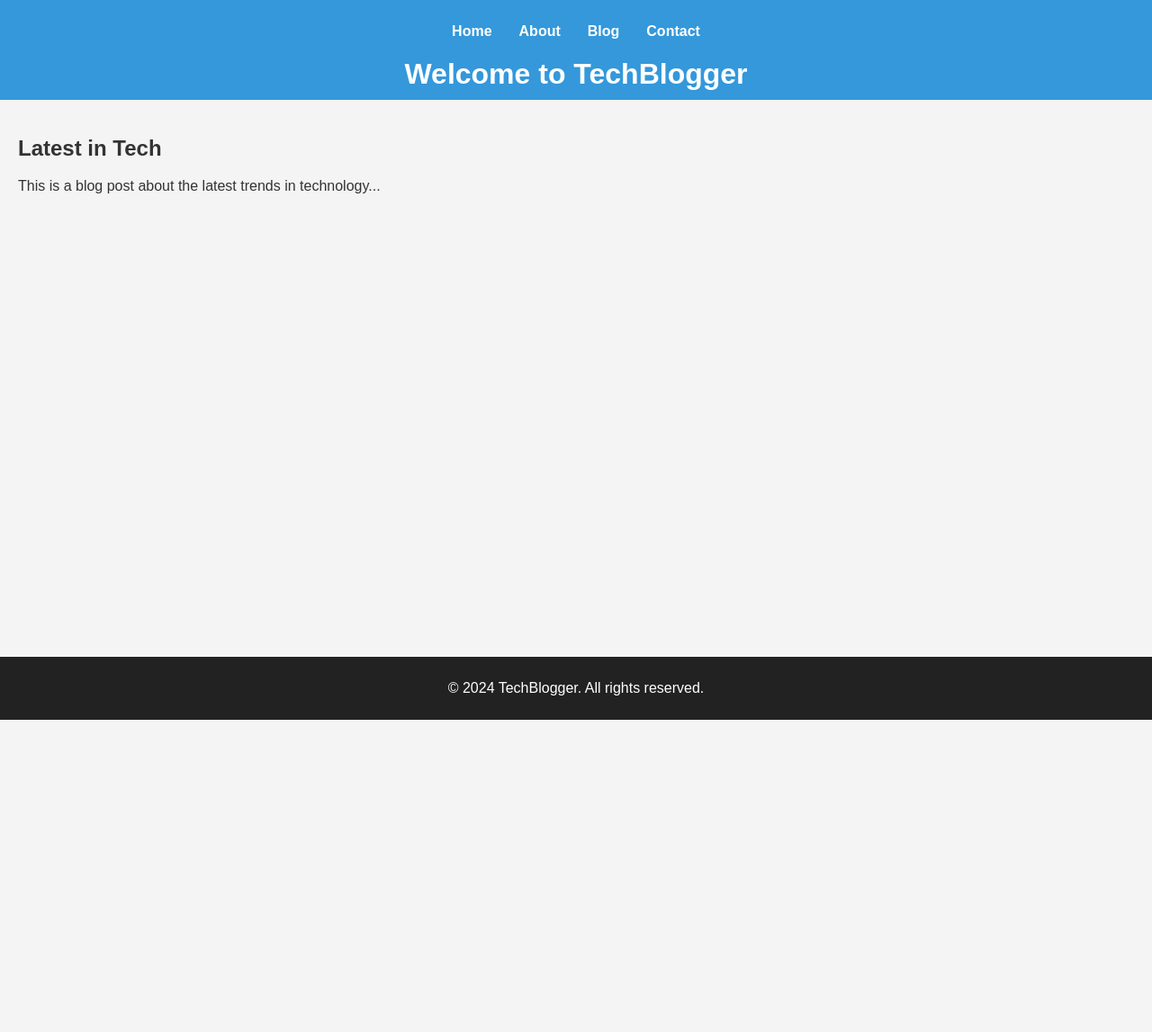
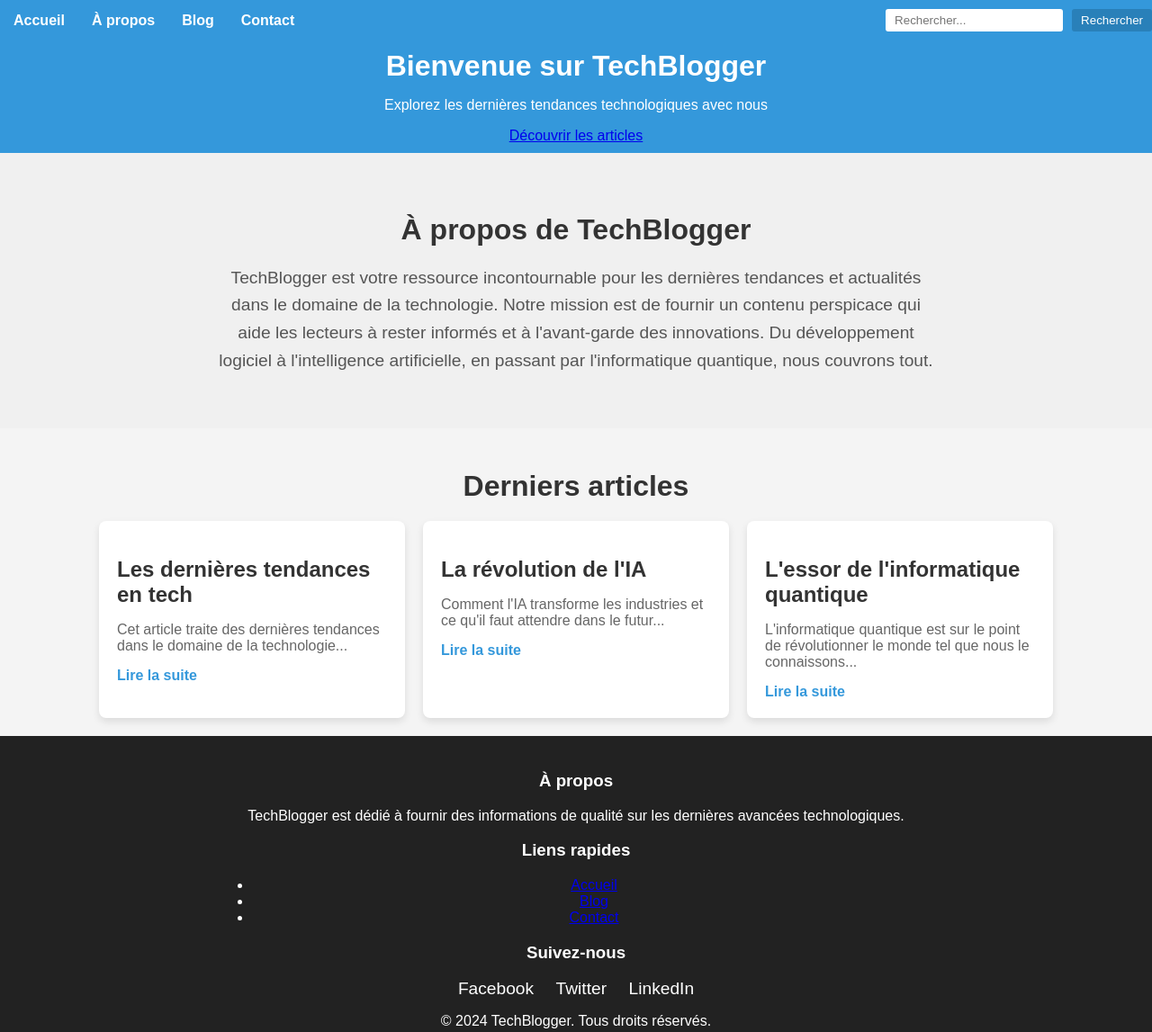
Before and after one commit to Dralis63/TechBlogger, a website: page index.html in a window 1280 px wide. Shown: the whole page at 90% size. Before the commit the page ends 800 px from the top, so only its background shows below. Drawn offline with nearby package versions, Linux system fonts and the light colour scheme; files that its build step writes are made by us from their sources.

Commit message:
add articles

```diff
--- a/gulpfile.js
+++ b/gulpfile.js
@@ -2,6 +2,7 @@ const gulp = require('gulp');
 const sass = require('gulp-sass')(require('sass'));
 const postcss = require('gulp-postcss');
 const autoprefixer = require('autoprefixer');
+const imagemin = require('gulp-imagemin');
 
 // Tâche pour compiler le SCSS en CSS avec autoprefixer
 function compileSass() {
@@ -12,8 +13,7 @@ function compileSass() {
 }
 
 // Tâche pour optimiser les images
-async function optimizeImages() {
-    const imagemin = (await import('gulp-imagemin')).default;
+function optimizeImages() {
     return gulp.src('src/images/*')
         .pipe(imagemin())
         .pipe(gulp.dest('dist/images'));
--- a/index.html
+++ b/index.html
@@ -1,34 +1,91 @@
 <!DOCTYPE html>
-<html lang="en">
+<html lang="fr">
 
 <head>
     <meta charset="UTF-8">
     <meta name="viewport" content="width=device-width, initial-scale=1.0">
-    <title>TechBlogger</title>
-    <link rel="stylesheet" href="css/style.css">
+    <title>TechBlogger - Accueil</title>
+    <link rel="stylesheet" href="src/css/style.css">
 </head>
 
 <body>
     <header class="header">
         <nav class="header__nav">
             <ul class="header__nav-list">
-                <li class="header__nav-item"><a href="#" class="header__nav-link">Home</a></li>
-                <li class="header__nav-item"><a href="#" class="header__nav-link">About</a></li>
+                <li class="header__nav-item"><a href="index.html" class="header__nav-link">Accueil</a></li>
+                <li class="header__nav-item"><a href="#" class="header__nav-link">À propos</a></li>
                 <li class="header__nav-item"><a href="#" class="header__nav-link">Blog</a></li>
                 <li class="header__nav-item"><a href="#" class="header__nav-link">Contact</a></li>
             </ul>
+            <div class="header__search">
+                <input type="text" class="header__search-input" placeholder="Rechercher...">
+                <button class="header__search-button">Rechercher</button>
+            </div>
         </nav>
-        <h1 class="header__title">Welcome to TechBlogger</h1>
+        <div class="header__hero">
+            <h1 class="header__title">Bienvenue sur TechBlogger</h1>
+            <p class="header__subtitle">Explorez les dernières tendances technologiques avec nous</p>
+            <a href="#articles" class="header__cta">Découvrir les articles</a>
+        </div>
     </header>
+
+    <section class="about">
+        <div class="about__container">
+            <h2 class="about__title">À propos de TechBlogger</h2>
+            <p class="about__content">TechBlogger est votre ressource incontournable pour les dernières tendances et actualités dans le domaine de la technologie. Notre mission est de fournir un contenu perspicace qui aide les lecteurs à rester informés et à l'avant-garde des innovations. Du développement logiciel à l'intelligence artificielle, en passant par l'informatique quantique, nous couvrons tout.</p>
+        </div>
+    </section>
+
     <main class="main">
-        <article class="main__article">
-            <h2 class="main__article-title">Latest in Tech</h2>
-            <p class="main__article-content">This is a blog post about the latest trends in technology...</p>
-        </article>
+        <h2 class="main__section-title" id="articles">Derniers articles</h2>
+        <div class="article-cards">
+            <article class="article-card">
+                <h2 class="article-card__title">Les dernières tendances en tech</h2>
+                <p class="article-card__content">Cet article traite des dernières tendances dans le domaine de la technologie...</p>
+                <a href="src/articles/article1.html" class="article-card__read-more">Lire la suite</a>
+            </article>
+            <article class="article-card">
+                <h2 class="article-card__title">La révolution de l'IA</h2>
+                <p class="article-card__content">Comment l'IA transforme les industries et ce qu'il faut attendre dans le futur...</p>
+                <a href="src/articles/article2.html" class="article-card__read-more">Lire la suite</a>
+            </article>
+            <article class="article-card">
+                <h2 class="article-card__title">L'essor de l'informatique quantique</h2>
+                <p class="article-card__content">L'informatique quantique est sur le point de révolutionner le monde tel que nous le connaissons...</p>
+                <a href="src/articles/article3.html" class="article-card__read-more">Lire la suite</a>
+            </article>
+        </div>
     </main>
+
     <footer class="footer">
-        <p class="footer__content">&copy; 2024 TechBlogger. All rights reserved.</p>
+        <div class="footer__content">
+            <div class="footer__columns">
+                <div class="footer__column">
+                    <h3 class="footer__column-title">À propos</h3>
+                    <p>TechBlogger est dédié à fournir des informations de qualité sur les dernières avancées technologiques.</p>
+                </div>
+                <div class="footer__column">
+                    <h3 class="footer__column-title">Liens rapides</h3>
+                    <ul class="footer__links">
+                        <li><a href="#">Accueil</a></li>
+                        <li><a href="#">Blog</a></li>
+                        <li><a href="#">Contact</a></li>
+                    </ul>
+                </div>
+                <div class="footer__column">
+                    <h3 class="footer__column-title">Suivez-nous</h3>
+                    <div class="footer__social">
+                        <a href="#" class="footer__social-link">Facebook</a>
+                        <a href="#" class="footer__social-link">Twitter</a>
+                        <a href="#" class="footer__social-link">LinkedIn</a>
+                    </div>
+                </div>
+            </div>
+            <p class="footer__copyright">&copy; 2024 TechBlogger. Tous droits réservés.</p>
+        </div>
     </footer>
+
+    <script src="src/js/main.js"></script>
 </body>
 
 </html>
--- a/src/css/styles.css
+++ /dev/null
@@ -1,62 +0,0 @@
-body {
-  font-family: Arial, sans-serif;
-  background-color: #f4f4f4;
-  color: #333;
-  margin: 0;
-  padding: 0;
-}
-
-.header {
-  background-color: #3498db;
-  color: white;
-  padding: 10px 0;
-  text-align: center;
-}
-.header__nav {
-  margin-bottom: 20px;
-}
-.header__nav-list {
-  list-style: none;
-  padding: 0;
-  display: flex;
-  justify-content: center;
-}
-.header__nav-item {
-  margin: 0 15px;
-}
-.header__nav-link {
-  color: white;
-  text-decoration: none;
-  font-weight: bold;
-}
-.header__nav-link:hover {
-  text-decoration: underline;
-}
-.header__title {
-  margin: 0;
-}
-
-.main {
-  padding: 20px;
-}
-.main__article {
-  margin-bottom: 20px;
-}
-.main__article-title {
-  font-size: 1.5em;
-  margin-bottom: 10px;
-}
-.main__article-content {
-  font-size: 1em;
-  line-height: 1.5;
-}
-
-.footer {
-  background-color: #222;
-  color: white;
-  text-align: center;
-  padding: 10px 0;
-  position: absolute;
-  width: 100%;
-  bottom: 0;
-}
--- /dev/null
+++ b/src/scss/style.scss
@@ -0,0 +1,254 @@
+// Variables
+$primary-color: #3498db;
+$secondary-color: #2ecc71;
+$font-stack: Arial, sans-serif;
+
+// Base Styles
+body {
+    font-family: $font-stack;
+    background-color: #f4f4f4;
+    color: #333;
+    margin: 0;
+    padding: 0;
+}
+
+.header {
+    background-color: $primary-color;
+    color: white;
+    padding: 10px 0;
+    text-align: center;
+
+    &__nav {
+        margin-bottom: 20px;
+        display: flex;
+        justify-content: space-between;
+        align-items: center;
+
+        &-list {
+            list-style: none;
+            padding: 0;
+            display: flex;
+            justify-content: center;
+            margin: 0;
+        }
+
+        &-item {
+            margin: 0 15px;
+        }
+
+        &-link {
+            color: white;
+            text-decoration: none;
+            font-weight: bold;
+            position: relative;
+            padding: 5px 0;
+
+            &:hover {
+                color: #f8f8f8;
+            }
+
+            &::after {
+                content: '';
+                display: block;
+                width: 0;
+                height: 2px;
+                background: white;
+                transition: width .3s;
+                position: absolute;
+                bottom: -5px;
+                left: 0;
+            }
+
+            &:hover::after {
+                width: 100%;
+            }
+        }
+    }
+
+    &__search {
+        display: flex;
+        align-items: center;
+
+        &-input {
+            padding: 5px 10px;
+            border: none;
+            border-radius: 3px;
+            margin-right: 10px;
+        }
+
+        &-button {
+            padding: 5px 10px;
+            border: none;
+            border-radius: 3px;
+            background-color: #2980b9;
+            color: white;
+            cursor: pointer;
+            transition: background-color .3s;
+
+            &:hover {
+                background-color: #3498db;
+            }
+        }
+    }
+
+    &__title {
+        margin: 20px 0 0;
+    }
+}
+
+.about {
+    background-color: #f0f0f0;
+    padding: 40px 20px;
+
+    &__container {
+        max-width: 800px;
+        margin: 0 auto;
+        text-align: center;
+    }
+
+    &__title {
+        font-size: 2em;
+        margin-bottom: 20px;
+    }
+
+    &__content {
+        font-size: 1.2em;
+        line-height: 1.6;
+        color: #555;
+    }
+}
+
+.main {
+    padding: 20px;
+
+    &__section-title {
+        font-size: 2em;
+        text-align: center;
+        margin-bottom: 20px;
+    }
+}
+
+.article-cards {
+    display: flex;
+    flex-wrap: wrap;
+    gap: 20px;
+    justify-content: center;
+    margin-top: 20px;
+}
+
+.article-card {
+    background-color: white;
+    border-radius: 8px;
+    box-shadow: 0 4px 8px rgba(0, 0, 0, 0.1);
+    padding: 20px;
+    max-width: 300px;
+    text-align: left;
+    transition: transform .3s;
+
+    &:hover {
+        transform: translateY(-5px);
+    }
+
+    &__title {
+        font-size: 1.5em;
+        margin-bottom: 10px;
+    }
+
+    &__content {
+        font-size: 1em;
+        color: #666;
+        margin-bottom: 15px;
+    }
+
+    &__read-more {
+        text-decoration: none;
+        color: $primary-color;
+        font-weight: bold;
+
+        &:hover {
+            text-decoration: underline;
+        }
+    }
+}
+
+.article-detail {
+    padding: 20px;
+    max-width: 800px;
+    margin: 0 auto;
+    text-align: left;
+
+    &__title {
+        font-size: 2em;
+        margin-bottom: 20px;
+    }
+
+    &__content {
+        font-size: 1.2em;
+        line-height: 1.6;
+    }
+}
+
+.comments {
+    margin-top: 40px;
+    text-align: center;
+
+    &__title {
+        font-size: 1.8em;
+        margin-bottom: 20px;
+    }
+
+    &__form {
+        max-width: 600px;
+        margin: 0 auto;
+    }
+
+    &__textarea {
+        width: 100%;
+        height: 100px;
+        padding: 10px;
+        border-radius: 5px;
+        border: 1px solid #ddd;
+        margin-bottom: 15px;
+    }
+
+    &__submit {
+        padding: 10px 20px;
+        background-color: $secondary-color;
+        border: none;
+        border-radius: 5px;
+        color: white;
+        cursor: pointer;
+        transition: background-color .3s;
+
+        &:hover {
+            background-color: darken($secondary-color, 10%);
+        }
+    }
+}
+
+.footer {
+    background-color: #222;
+    color: white;
+    padding: 20px 0;
+    text-align: center;
+
+    &__content {
+        max-width: 800px;
+        margin: 0 auto;
+    }
+
+    &__social {
+        margin-top: 10px;
+
+        &-link {
+            color: white;
+            margin: 0 10px;
+            text-decoration: none;
+            font-size: 1.2em;
+
+            &:hover {
+                color: $primary-color;
+            }
+        }
+    }
+}
--- a/src/scss/styles.scss
+++ /dev/null
@@ -1,76 +0,0 @@
-// Variables
-$primary-color: #3498db;
-$font-stack: Arial, sans-serif;
-
-// Base Styles
-body {
-    font-family: $font-stack;
-    background-color: #f4f4f4;
-    color: #333;
-    margin: 0;
-    padding: 0;
-}
-
-.header {
-    background-color: $primary-color;
-    color: white;
-    padding: 10px 0;
-    text-align: center;
-
-    &__nav {
-        margin-bottom: 20px;
-
-        &-list {
-            list-style: none;
-            padding: 0;
-            display: flex;
-            justify-content: center;
-        }
-
-        &-item {
-            margin: 0 15px;
-        }
-
-        &-link {
-            color: white;
-            text-decoration: none;
-            font-weight: bold;
-
-            &:hover {
-                text-decoration: underline;
-            }
-        }
-    }
-
-    &__title {
-        margin: 0;
-    }
-}
-
-.main {
-    padding: 20px;
-
-    &__article {
-        margin-bottom: 20px;
-    }
-
-    &__article-title {
-        font-size: 1.5em;
-        margin-bottom: 10px;
-    }
-
-    &__article-content {
-        font-size: 1em;
-        line-height: 1.5;
-    }
-}
-
-.footer {
-    background-color: #222;
-    color: white;
-    text-align: center;
-    padding: 10px 0;
-    position: absolute;
-    width: 100%;
-    bottom: 0;
-}
```
Also changed, not shown: src/articles/article1.html (added, +53 -0 lines), src/articles/article2.html (added, +53 -0 lines), src/articles/article3.html (added, +53 -0 lines), src/js/main.js (added, +17 -0 lines).
